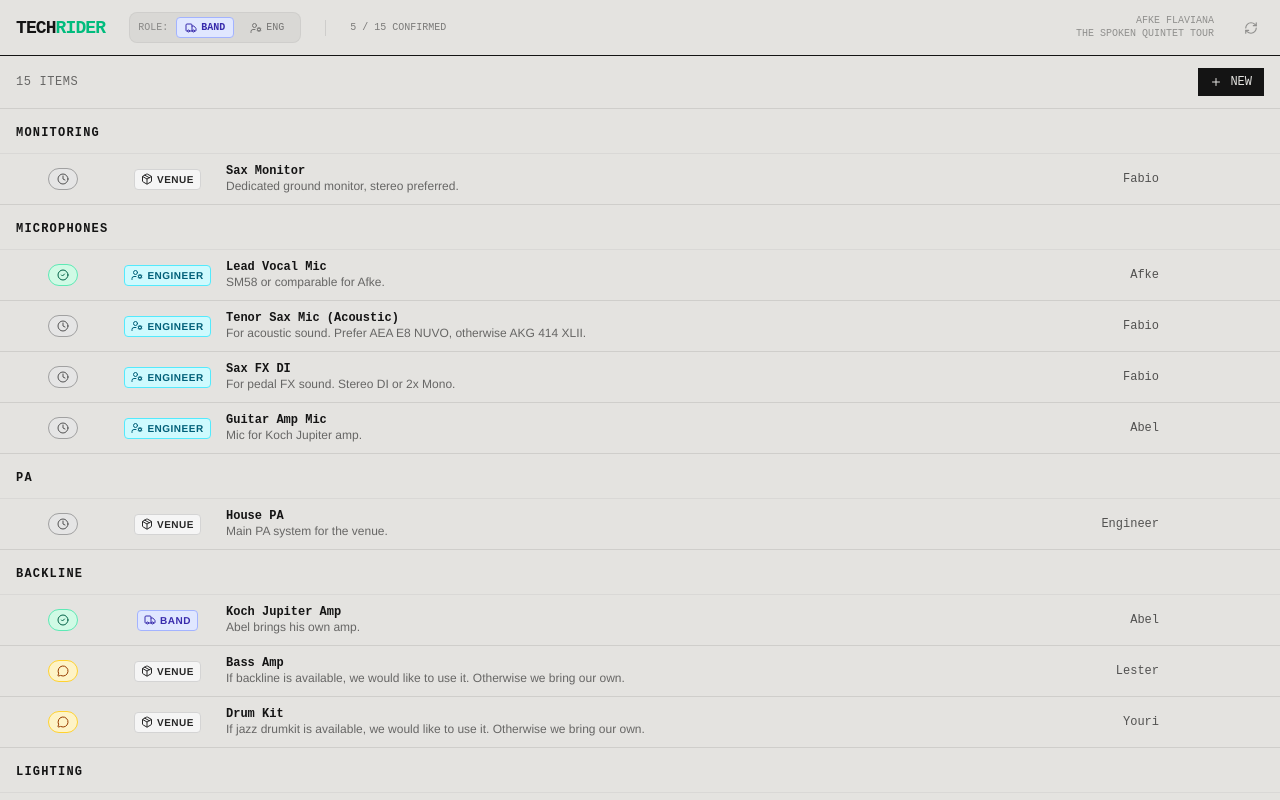
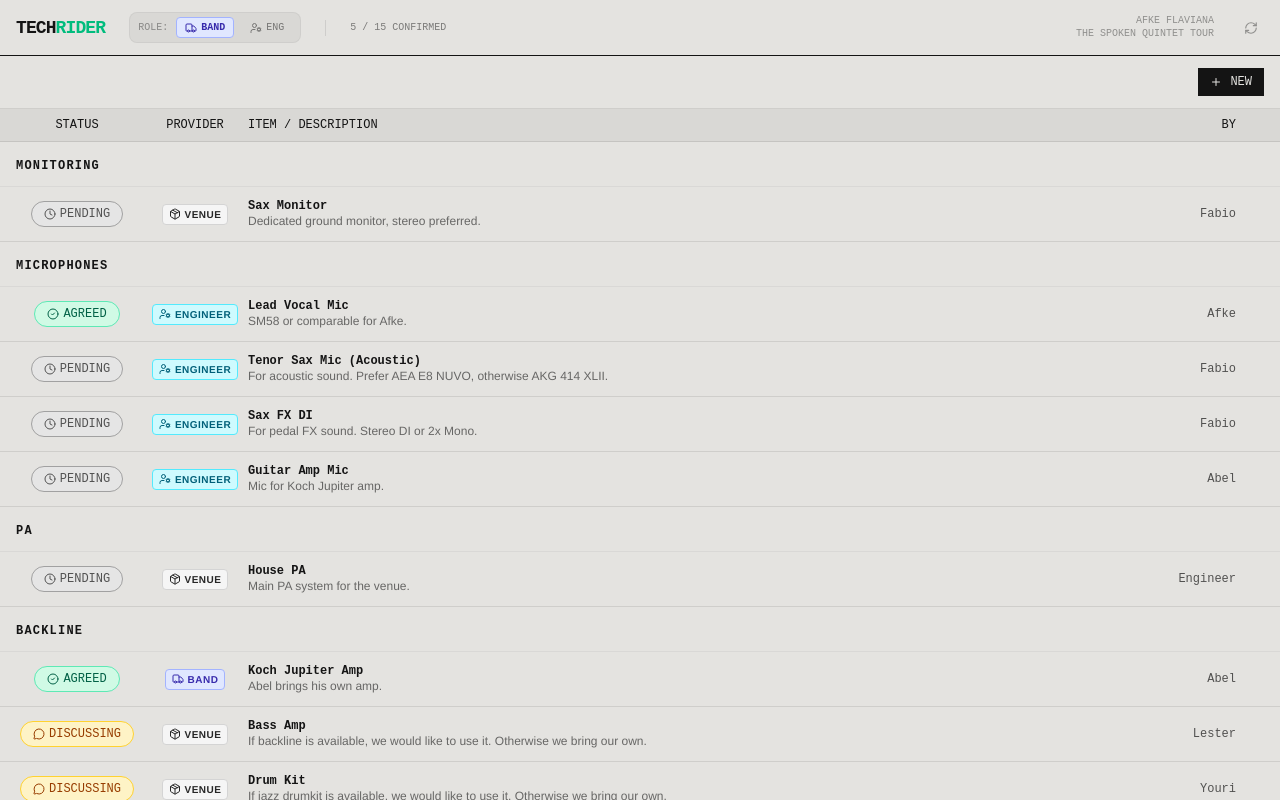
Before and after one commit to rikdewit/Miked-Briefing-System, a React (Vite) app: page / in a window 1280 px wide. Built offline with nearby package versions, Linux system fonts and the light colour scheme.

Commit message:
UI updates

```diff
--- a/src/components/Badges.tsx
+++ b/src/components/Badges.tsx
@@ -11,15 +11,16 @@ export const StatusBadge = ({ item }: { item: BriefItem }) => {
   };
 
   const icons = {
-    PENDING: <Clock className="w-3 h-3" />,
-    DISCUSSING: <MessageCircle className="w-3 h-3" />,
-    AGREED: <CheckCircle2 className="w-3 h-3" />,
-    REJECTED: <AlertCircle className="w-3 h-3" />,
+    PENDING: <Clock className="w-3 h-3 mr-1" />,
+    DISCUSSING: <MessageCircle className="w-3 h-3 mr-1" />,
+    AGREED: <CheckCircle2 className="w-3 h-3 mr-1" />,
+    REJECTED: <AlertCircle className="w-3 h-3 mr-1" />,
   };
 
   return (
-    <span className={`inline-flex items-center justify-center px-2 py-1 rounded-full border ${styles[item.status]}`}>
+    <span className={`inline-flex items-center px-3 py-1 rounded-full text-xs font-mono border ${styles[item.status]}`}>
       {icons[item.status]}
+      {item.status}
     </span>
   );
 };
--- a/src/components/BriefList.tsx
+++ b/src/components/BriefList.tsx
@@ -22,11 +22,10 @@ export const BriefList: React.FC<BriefListProps> = ({ items, selectedItem, onSel
 
   return (
     <div className="w-full">
+      {/* Sticky header group — toolbar + column labels together to avoid gap */}
+      <div className="sticky top-0 z-20">
         {/* Toolbar */}
-      <div className="sticky top-0 bg-[#E4E3E0] z-20 flex justify-between items-center px-4 py-3 border-b border-[#141414]/10">
-        <div className="text-xs font-mono uppercase tracking-wider opacity-60">
-          {items.length} Items
-        </div>
+        <div className="bg-[#E4E3E0] flex justify-end items-center px-4 py-3 border-b border-[#141414]/10">
           <button
             onClick={onAddItem}
             className="flex items-center gap-2 bg-[#141414] text-[#E4E3E0] px-3 py-1.5 font-mono text-xs hover:bg-opacity-90 transition-opacity"
@@ -34,6 +33,21 @@ export const BriefList: React.FC<BriefListProps> = ({ items, selectedItem, onSel
             <Plus className="w-3 h-3" />
             NEW
           </button>
+        </div>
+
+        {/* Column Headers */}
+        <div
+          className="bg-[#D9D8D5] grid gap-2 px-3 py-2 border-b border-[#141414]/10 text-xs font-mono uppercase items-center"
+          style={{
+            gridTemplateColumns: '130px 90px 1fr 70px 24px'
+          }}
+        >
+          <div className="flex justify-center">Status</div>
+          <div className="flex justify-center">Provider</div>
+          <div>Item / Description</div>
+          <div className="text-right hidden sm:block">By</div>
+          <div></div>
+        </div>
       </div>
 
       {/* Grouped Sections */}
@@ -62,37 +76,40 @@ export const BriefList: React.FC<BriefListProps> = ({ items, selectedItem, onSel
                           e.stopPropagation();
                           onSelectItem(item);
                         }}
-                        className={`grid grid-cols-12 gap-3 px-4 py-2.5 transition-colors cursor-pointer group items-center ${
+                        className={`grid gap-2 px-3 py-3 transition-colors cursor-pointer group items-center ${
                           isSelected
                             ? 'bg-[#141414] text-[#E4E3E0]'
                             : 'hover:bg-neutral-300'
                         }`}
+                        style={{
+                          gridTemplateColumns: '130px 90px 1fr 70px 24px'
+                        }}
                       >
                         {/* Status Icon */}
-                        <div className="col-span-1 flex justify-center">
+                        <div className="flex justify-center flex-shrink-0">
                           <StatusBadge item={item} />
                         </div>
 
                         {/* Provider Icon */}
-                        <div className="col-span-1 flex justify-center">
+                        <div className="flex justify-center flex-shrink-0">
                           <ProviderBadge provider={item.provider} />
                         </div>
 
                         {/* Title + Description */}
-                        <div className="col-span-8">
-                          <div className="font-bold font-mono text-xs leading-tight">{item.title}</div>
+                        <div className="min-w-0">
+                          <div className="font-bold font-mono text-xs leading-tight truncate">{item.title}</div>
                           <div className={`text-xs leading-tight truncate ${isSelected ? 'opacity-70' : 'opacity-60 group-hover:opacity-80'}`}>
                             {item.description}
                           </div>
                         </div>
 
                         {/* Requested By (abbreviated) */}
-                        <div className="col-span-1 font-mono text-xs opacity-70 group-hover:opacity-100 text-right">
+                        <div className="font-mono text-xs opacity-70 group-hover:opacity-100 text-right flex-shrink-0 hidden sm:block">
                           {item.requestedBy.split(' ')[0]}
                         </div>
 
                         {/* Action Arrow */}
-                        <div className="col-span-1 flex justify-end">
+                        <div className="flex justify-end flex-shrink-0">
                           <ChevronRight className={`w-4 h-4 transition-opacity ${isSelected ? 'opacity-100' : 'opacity-0 group-hover:opacity-100'}`} />
                         </div>
                       </div>
```
Lines whose indentation alone changed are shown as unchanged.
